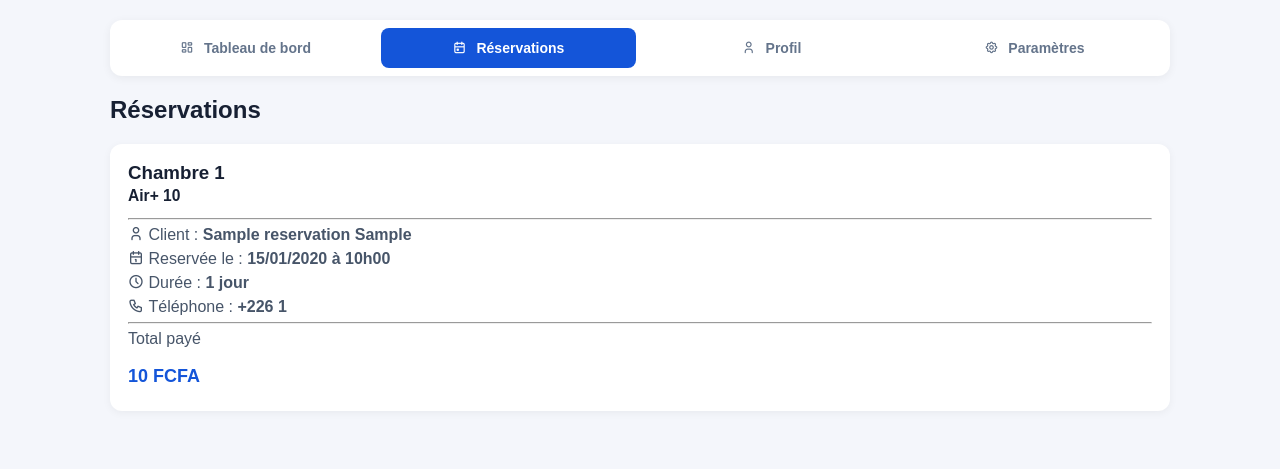
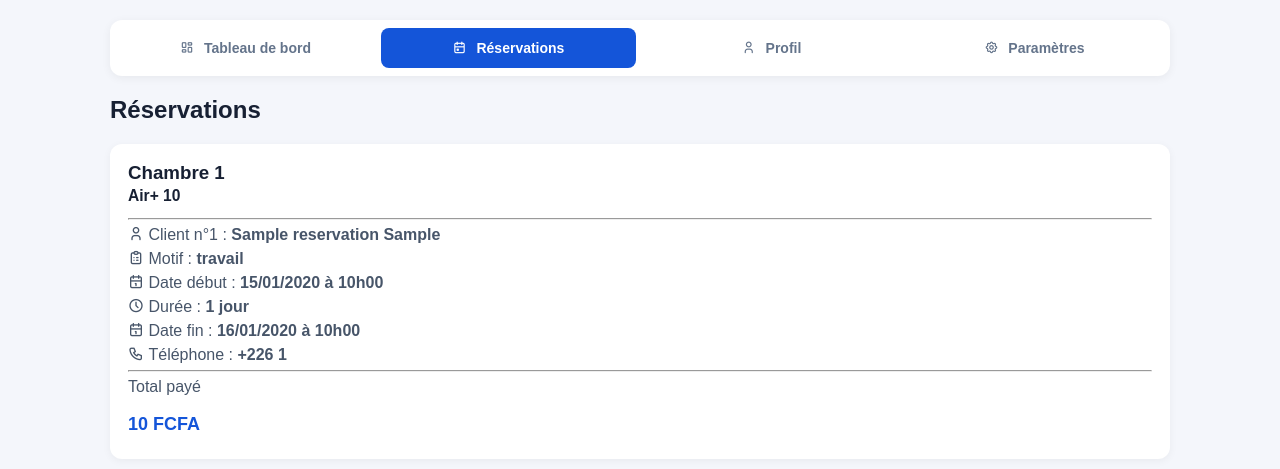
Before and after one commit to astredivin-ultra-instinct/gestion_hotel, a Django app: page / in a window 1280 px wide, after a click on "Réservations". Shown: the part 70-539 px from the top of the page. Run offline with Django 5.2, Linux system fonts and the light colour scheme; a user stored in the database is signed in; tables that the repository leaves empty hold one stand-in row (values such as "Sample post"); grey boxes marked "Sample" are stand-in pictures.

Commit message:
Samedi 29

```diff
--- a/Hotel/settings.py
+++ b/Hotel/settings.py
@@ -76,6 +76,7 @@ WSGI_APPLICATION = 'Hotel.wsgi.application'
 
 
 
+
 # Password validation
 # https://docs.djangoproject.com/en/6.0/ref/settings/#auth-password-validators
 
--- a/reservation/forms.py
+++ b/reservation/forms.py
@@ -24,4 +24,4 @@ class ChambreForm(forms.ModelForm):
 class ReservationForm(forms.ModelForm):
     class Meta:
         model = Reservation
-        fields = ['nom','prenom','tel','temps','tarif']
+        fields = ['nom','prenom','tel','temps','tarif', 'motif']
--- a/reservation/models.py
+++ b/reservation/models.py
@@ -44,6 +44,13 @@ class Reservation(models.Model):
         ('heure', 'par heure'),
         ('mois', 'par mois'),
     )
+    MOTIF = (
+        ('travail', 'pour le travail'),
+        ('conge', 'pour un conge'),
+        ('vacance', 'pour des vacances'),
+        ('personnel', "un cas personnel"),
+    )
+    motif = models.CharField(max_length=15, choices=MOTIF, default='travail', null=True)
     tarif = models.CharField(max_length=10, choices=TARIF, default ='jour')
     total = models.DecimalField(max_digits=15,decimal_places=0)
     chambre = models.ForeignKey(Chambre, on_delete=models.CASCADE)
--- a/reservation/static/reservation/js/profile.js
+++ b/reservation/static/reservation/js/profile.js
@@ -481,13 +481,18 @@ async function Reservation() {
 
                 <p>
                     <i class="ti ti-user"></i>
-                    Client :
+                    Client n°${d.id} :
                     <strong>${d.nom || ''} ${d.prenom || ''}</strong>
+                </p>
+                <p>
+                    <i class="ti ti-clipboard-list"></i>
+                    Motif :
+                    <strong>${d.motif|| ''}</strong>
                 </p>
 
                 <p>
                     <i class="ti ti-calendar"></i>
-                    Reservée le :
+                    Date début :
                     <strong>${d.date || ''}</strong>
                 </p>
 
@@ -496,7 +501,11 @@ async function Reservation() {
                     Durée :
                     <strong>${d.temps || ''} ${d.tarif || ''}</strong>
                 </p>
-
+                <p>
+                    <i class="ti ti-calendar"></i>
+                    Date fin :
+                    <strong>${d.date_fin || ''}</strong>
+                </p>
                 <p>
                     <i class="ti ti-phone"></i>
                     Téléphone :
--- a/reservation/static/reservation/js/profile_users.js
+++ b/reservation/static/reservation/js/profile_users.js
@@ -175,6 +175,7 @@ document.querySelector('#Rform').addEventListener('submit',
         data.append('prenom', document.querySelector('#prenom').value);
         data.append('tel', document.querySelector('#tel').value);
         data.append('tarif', document.querySelector('#tarif').value);
+        data.append('motif', document.querySelector('#motif').value);
         data.append('temps', document.querySelector('#temps').value);
         const rep = await sendReq(`/reservation/${chambreId}`, data);
 
@@ -186,7 +187,7 @@ document.querySelector('#Rform').addEventListener('submit',
 
         } else {
             Message(rep.message, 'error');
-            console.log(rep.error);
+            console.log("erreur detectées");
         }
     }
 );
--- a/reservation/views.py
+++ b/reservation/views.py
@@ -28,6 +28,7 @@ def profil(request):
             'photo': p.photo.url if p.photo else ''
         }
     return JsonResponse(data, safe=False)
+
 from datetime import timedelta
 def calculer_date_fin(reservation):
     debut = reservation.date_debut
@@ -151,6 +152,7 @@ def supp_chambre(request, k):
             return JsonResponse({'success':False, 'message':"Une erreur est survenue lors de suppression veuillez reessayer plutard!"})
     else:
         return JsonResponse({'success':False, 'error':"Methode non autorisé"})
+
 @login_required
 def mod_chambre(request, k):
     chambre = get_object_or_404(Chambre, id=k, user=request.user)
@@ -199,8 +201,10 @@ def reserver_chambre(request, k):
 def reservation(request):
     hotel = Hotel.objects.get(user = request.user)
     reservation = Reservation.objects.filter(chambre__hotel = hotel)
+
     data = []
     for r in reservation:
+        date = calculer_date_fin(r)
         data.append({
 
         'id': r.id,
@@ -212,7 +216,9 @@ def reservation(request):
         'numero': r.chambre.numero,
         'etage': r.chambre.etage,
         'tarif': r.tarif,
-        'date': r.date.strftime('%d/%m/%Y à %Hh%M')
+        'date': r.date.strftime('%d/%m/%Y à %Hh%M'),
+        'date_fin': date.strftime('%d/%m/%Y à %Hh%M'),
+        'motif': r.motif
     })
     return JsonResponse(data, safe=False)
 
```
Also changed, not shown: reservation/templates/users.html (+34 -11 lines), media/photos_dhotel/images_12_WcAY60L.jfif (added), media/photos_dhotel/sissima1_fIsxYgG.jfif (added), media/photos_dhotel/télécharger_1_AlJATCk.webp (added), reservation/migrations/0003_reservation_motif.py (added).
